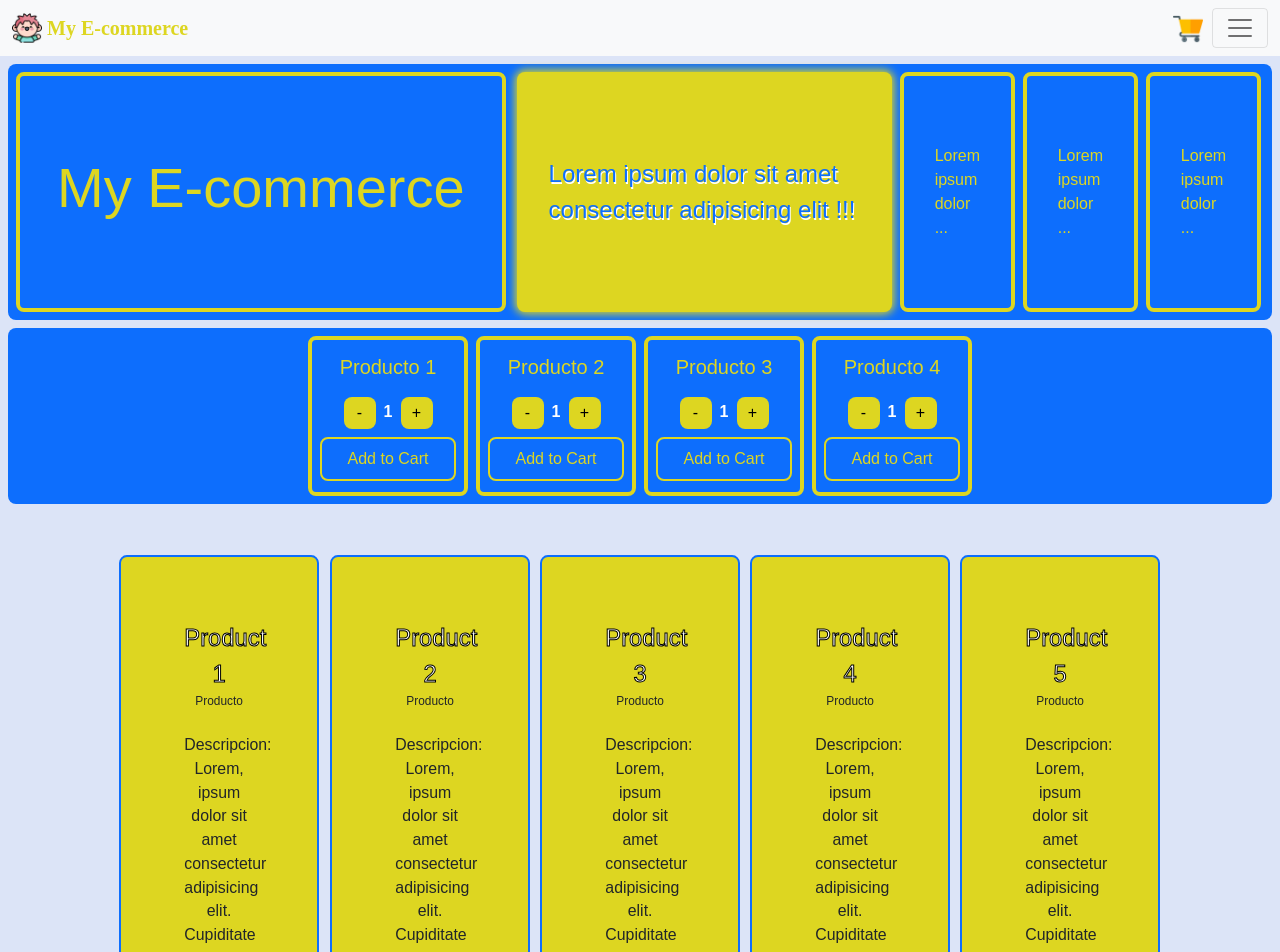
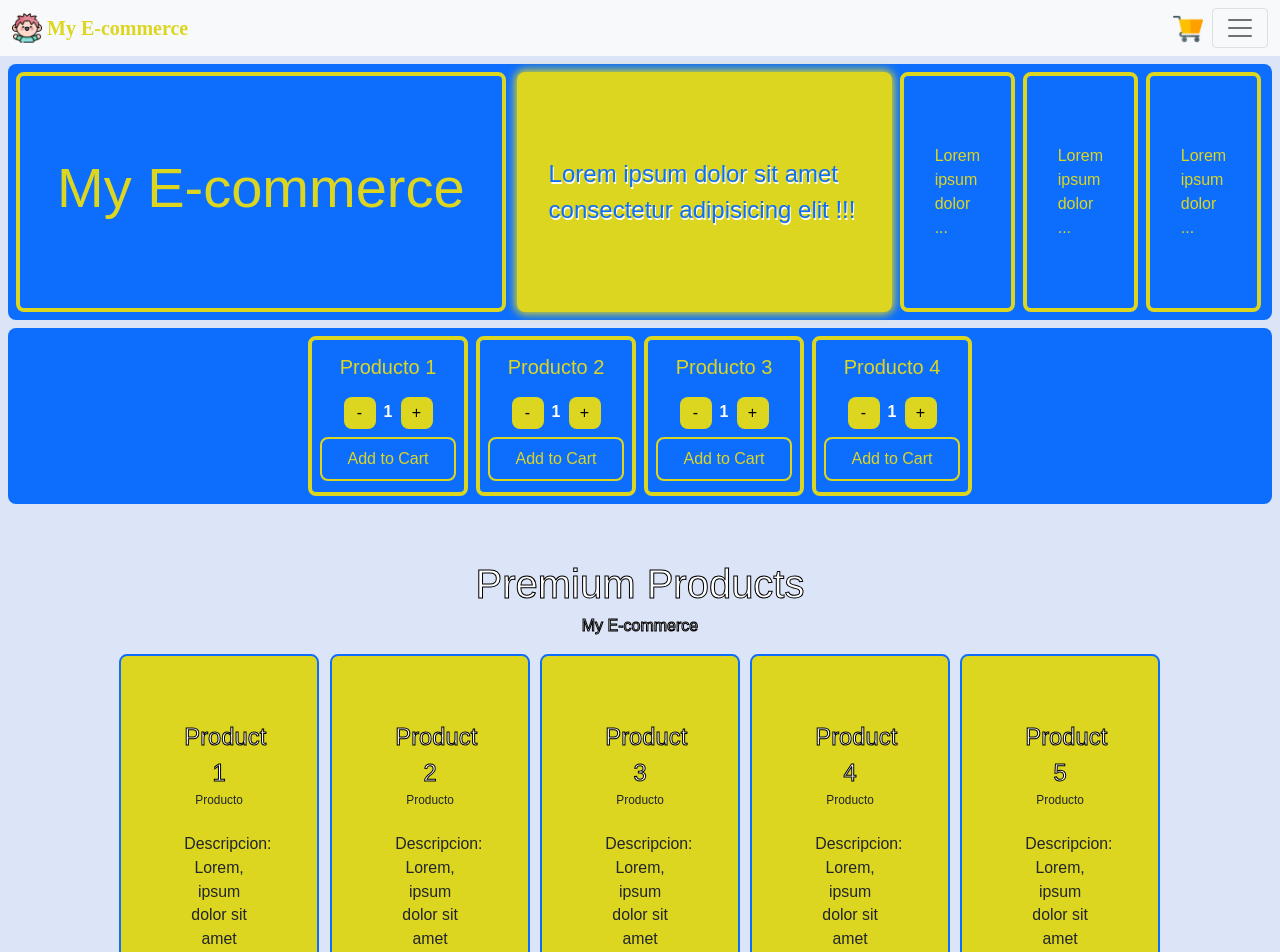
Before and after one commit to ManuelNunja/ecommerce_site, a React (Create React App) app: page / in a window 1280 px wide. Shown: the top 952 px of the page. Built offline with nearby package versions, Linux system fonts and the light colour scheme; a web font is replaced by a local one.

Commit message:
commit_20220208_3

```diff
--- a/src/App.js
+++ b/src/App.js
@@ -34,7 +34,11 @@ function App() {
       <div className='div--separator'></div>
       <HeadCarousel></HeadCarousel>
       <ListSquare></ListSquare>
+      <div className='div--separator'></div>
+      <h2 className='h2--title'>Premium Products</h2>
+      <h3 className='h3--title'>My E-commerce</h3>
       <ProductList></ProductList>
+      <div className='div--separator'></div>
       {/*<div>{errorMessage}</div>*/}
       {/*<ItemListContainer></ItemListContainer>*/}
     </div>
--- a/src/components/productList/ProductItem.scss
+++ b/src/components/productList/ProductItem.scss
@@ -2,7 +2,7 @@
 
 .productList{
     width: 100%;
-    height: calc(calc($px_site * 88) + 16px);
+    height: calc(calc($px_site * 80) + 0px);
     background-color: transparent;
     display: flex;
     flex-direction: row;
@@ -29,13 +29,11 @@
             border: solid 2px $color--secondary;
             padding: calc($px_site * 8);
             border-radius: $px_site;
-            //box-shadow: 0px 0px 8px 4px $color--secondary;
             background-color: $color--primary;
             &:not(:hover){
                 transform: scale(0.99);
             }
             &:hover{
-                //box-shadow: 0px 0px 16px 8px $color--primary;
                 background-color: $color--secondary;
                 cursor: pointer;
             }
--- a/src/components/sass/_variables.scss
+++ b/src/components/sass/_variables.scss
@@ -20,13 +20,20 @@ $color--product--fifth: #FA9A39;
 $px_site: 8px;
 
 .h2--title{
-    font-size: 32px;
+    font-size: 40px;
     width: 100%;
-    background-color: red;
+    background-color: transparent;
+    color: white;
+    -webkit-text-stroke: 1px black;
+}
+.h3--title{
+    font-size: 16px;
+    width: 100%;
+    background-color: transparent;
     color: white;
     -webkit-text-stroke: 1px black;
 }
 .div--separator{
     height: 56px;
-    background-color: red;
+    background-color: transparent;
 }
```
